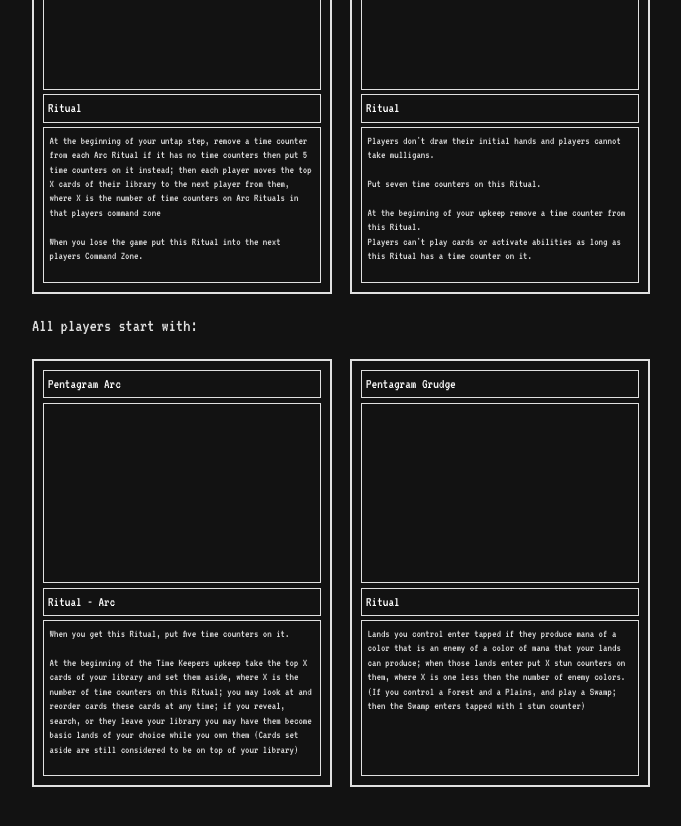
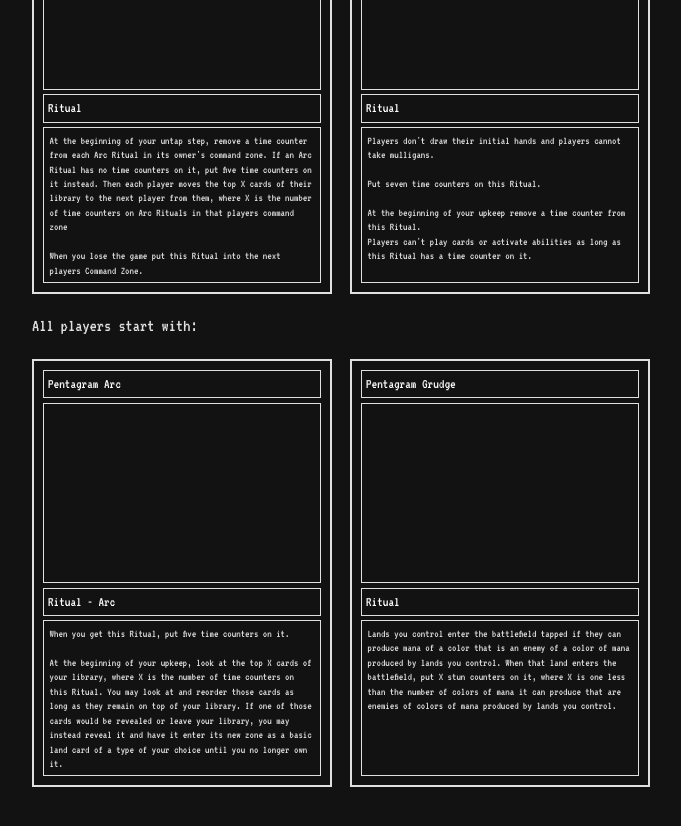
Before and after one commit to Code-Conjurer/ritual-mtg, a SvelteKit app: page /how-to-play in a window 1280 px wide. Shown: the part 800-1626 px from the top of the page, without its empty margins (226-907 px from the left). Built offline with nearby package versions, Linux system fonts and the light colour scheme.

Commit message:
changed card verbage

```diff
--- a/src/routes/how-to-play/+page.svelte
+++ b/src/routes/how-to-play/+page.svelte
@@ -28,10 +28,9 @@
 	</p>
 	<div class="card-container">
 		<Card title='Time Keepers Duty' type='Ritual' text=
-		'At the beginning of your untap step, remove a time counter from each Arc Ritual if it has no time counters then put 5 time counters on it instead; then each player moves the top X cards of their library to the next player from them, where X is the number of time counters on Arc Rituals in that players command zone
+		"At the beginning of your untap step, remove a time counter from each Arc Ritual in its owner's command zone. If an Arc Ritual has no time counters on it, put five time counters on it instead. Then each player moves the top X cards of their library to the next player from them, where X is the number of time counters on Arc Rituals in that players command zone
 
-		When you lose the game put this Ritual into the next players Command Zone.
-		'/>
+		When you lose the game put this Ritual into the next players Command Zone."/>
 		<Card title='Time Keepers Embargo' type='Ritual'
 			text="Players don't draw their initial hands and players cannot take mulligans.
 
@@ -47,10 +46,10 @@
 		<Card title='Pentagram Arc' type='Ritual - Arc'
 		text="When you get this Ritual, put five time counters on it.
 
-		At the beginning of the Time Keepers upkeep take the top X cards of your library and set them aside, where X is the number of time counters on this Ritual; you may look at and reorder cards these cards at any time; if you reveal, search, or they leave your library you may have them become basic lands of your choice while you own them (Cards set aside are still considered to be on top of your library)"
+		At the beginning of your upkeep, look at the top X cards of your library, where X is the number of time counters on this Ritual. You may look at and reorder those cards as long as they remain on top of your library. If one of those cards would be revealed or leave your library, you may instead reveal it and have it enter its new zone as a basic land card of a type of your choice until you no longer own it."
 		/>
 		<Card title="Pentagram Grudge" type="Ritual"
-		text="Lands you control enter tapped if they produce mana of a color that is an enemy of a color of mana that your lands can produce; when those lands enter put X stun counters on them, where X is one less then the number of enemy colors. (If you control a Forest and a Plains, and play a Swamp; then the Swamp enters tapped with 1 stun counter)"/>
+		text="Lands you control enter the battlefield tapped if they can produce mana of a color that is an enemy of a color of mana produced by lands you control. When that land enters the battlefield, put X stun counters on it, where X is one less than the number of colors of mana it can produce that are enemies of colors of mana produced by lands you control."/>
 	</div>
 </Section>
 
```
